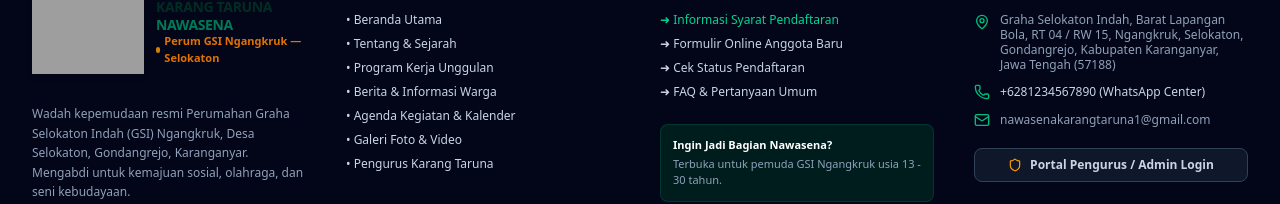
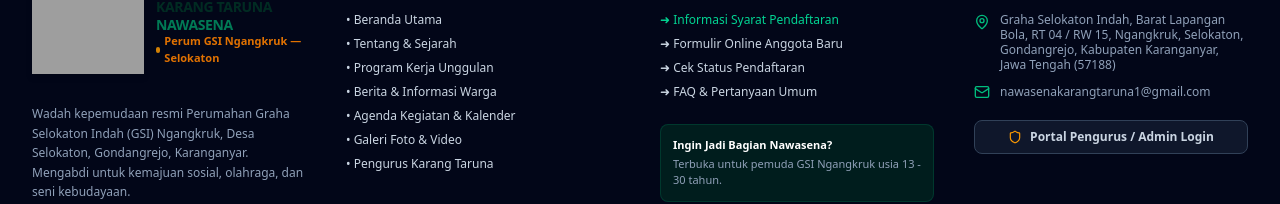
Before and after one commit to fyngaming/web-kartar_nawasena, a React (Vite) app: page / in a window 1280 px wide. Shown: the part 8610-8814 px from the top of the page. Built offline with nearby package versions, Linux system fonts and the light colour scheme; no server answers; the database is empty; grey boxes are pictures that could not be loaded.

Commit message:
fix(footer): remove phone number section under Sekretariat Nawasena

```diff
--- a/src/components/common/Footer.tsx
+++ b/src/components/common/Footer.tsx
@@ -1,7 +1,7 @@
 import React from 'react';
 import { Logo } from './Logo';
 import { useApp, PublicTab } from '../../context/AppContext';
-import { MapPin, Phone, Mail, Shield, ArrowUp } from 'lucide-react';
+import { MapPin, Mail, Shield, ArrowUp } from 'lucide-react';
 
 export const Footer: React.FC<{ onOpenAdminLogin: () => void }> = ({ onOpenAdminLogin }) => {
   const { siteSettings, setActiveTab } = useApp();
@@ -133,12 +133,6 @@ export const Footer: React.FC<{ onOpenAdminLogin: () => void }> = ({ onOpenAdmin
                 </span>
               </div>
               <div className="flex items-center gap-2.5">
-                <Phone className="w-4 h-4 text-emerald-500 shrink-0" />
-                <a href={`https://wa.me/${siteSettings.whatsapp}`} target="_blank" rel="noopener noreferrer" className="hover:text-amber-400 transition-colors">
-                  +{siteSettings.whatsapp} (WhatsApp Center)
-                </a>
-              </div>
-              <div className="flex items-center gap-2.5">
                 <Mail className="w-4 h-4 text-emerald-500 shrink-0" />
                 <span className="text-slate-400">{siteSettings.email}</span>
               </div>
```
